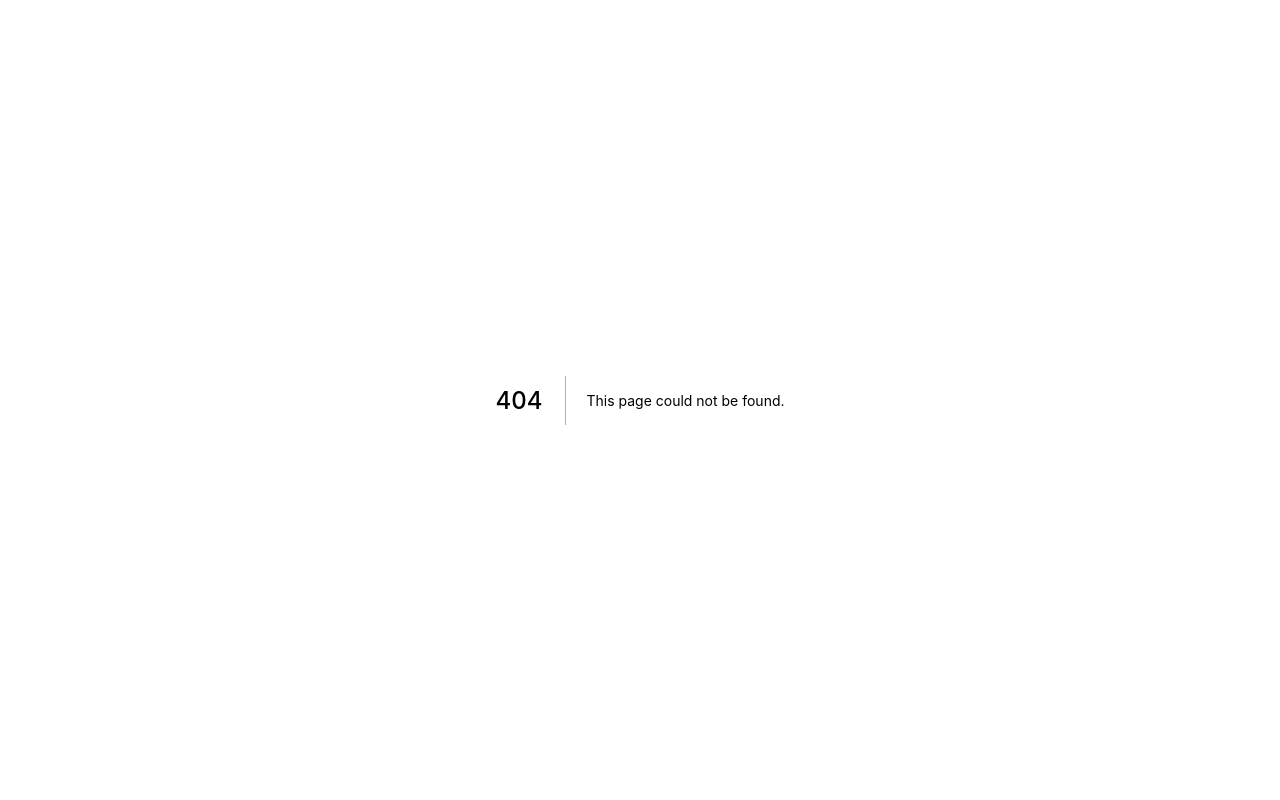
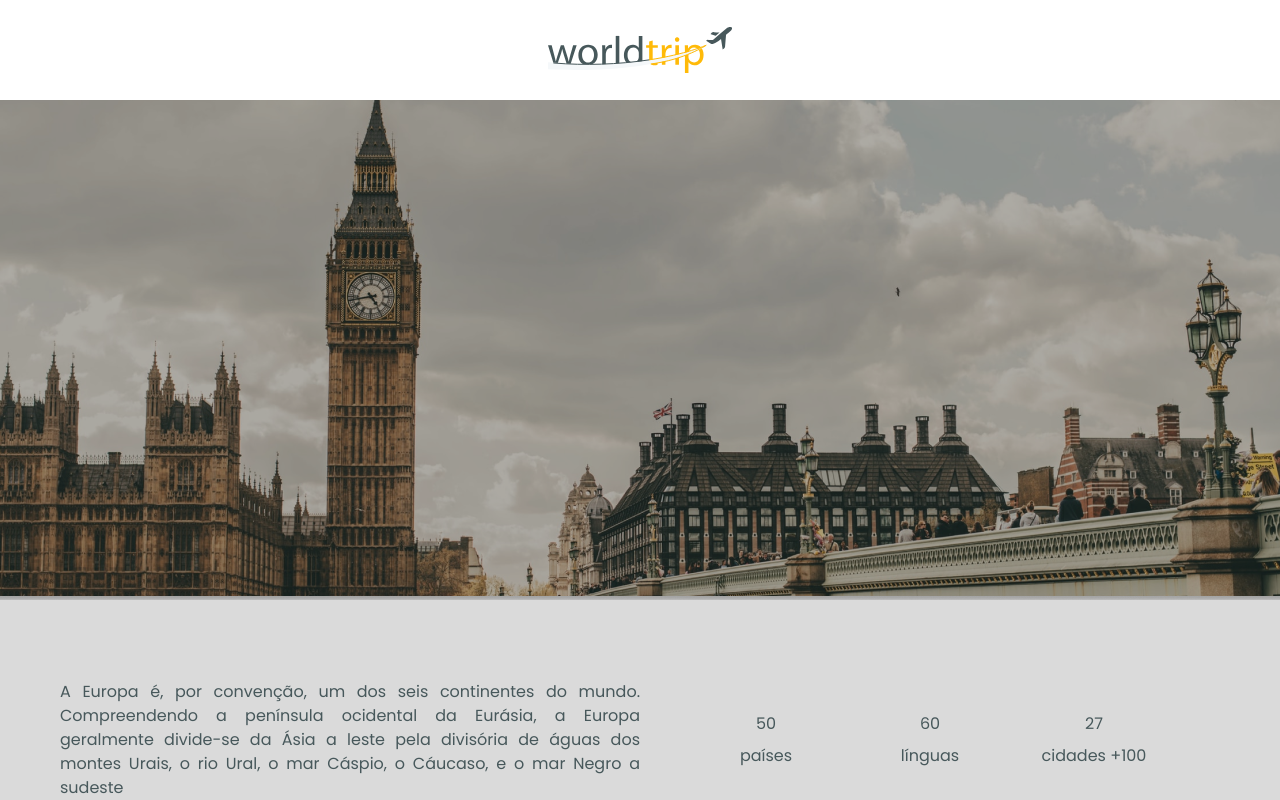
Before and after one commit to rafaelgcaldas/interface-chakra-ui, a Next.js app: page /europe in a window 1280 px wide. Before the commit this address had no page. Built offline with nearby package versions, Linux system fonts and the light colour scheme.

Commit message:
Europe page - in progress

```diff
--- /dev/null
+++ b/src/pages/europe.tsx
@@ -0,0 +1,56 @@
+import { Box, Flex, Grid, GridItem, Text, VStack } from "@chakra-ui/react";
+import { Header } from "../components/Header";
+
+export default function Europe() {
+  return (
+    <>
+      <Header />
+
+      <Box
+        backgroundImage="url('/images/europe.png')"
+        backgroundPosition="center"
+        backgroundRepeat="no-repeat"
+        height="500px"
+        width="100%"
+      />
+
+      <Box width="1160px" mx="auto">
+        <Grid templateColumns='repeat(2, 1fr)' mt="5rem">
+          <GridItem colSpan={1}>
+            <Text textAlign="justify">
+              A Europa é, por convenção, um dos seis continentes do mundo.
+              Compreendendo a península ocidental da Eurásia, a Europa geralmente divide-se
+              da Ásia a leste pela divisória de águas dos montes Urais, o rio Ural, o mar Cáspio,
+              o Cáucaso, e o mar Negro a sudeste
+            </Text>
+          </GridItem>
+          <GridItem >
+            <Grid px="4rem" py="2rem" templateColumns='repeat(3, 1fr)' gap="2.5rem" colSpan={1}>
+              <GridItem colSpan={1}>
+                <VStack>
+                  <Text>50</Text>
+                  <Text>países</Text>
+                </VStack>
+              </GridItem>
+
+              <GridItem colSpan={1}>
+                <VStack>
+                  <Text>60</Text>
+                  <Text>línguas</Text>
+                </VStack>
+              </GridItem>
+
+              <GridItem colSpan={1}>
+                <VStack>
+                  <Text>27</Text>
+                  <Text>cidades +100</Text>
+                </VStack>
+              </GridItem>
+            </Grid>
+          </GridItem>
+        </Grid>
+      </Box>
+
+    </>
+  )
+}
```
Also changed, not shown: public/images/europe.png (added).
